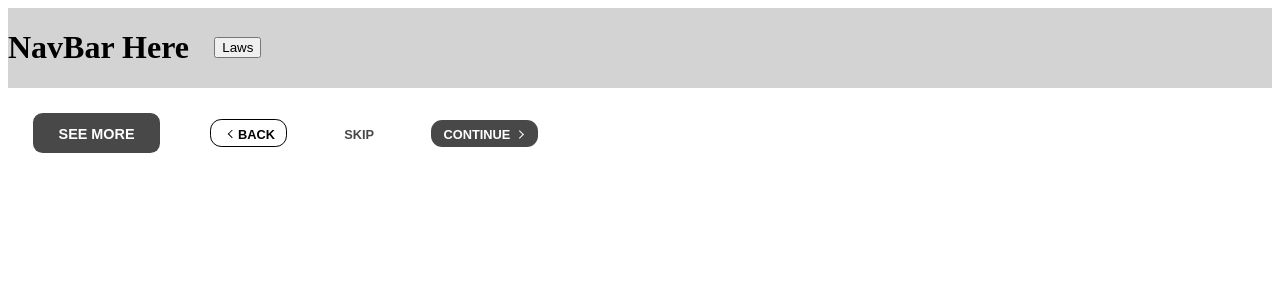
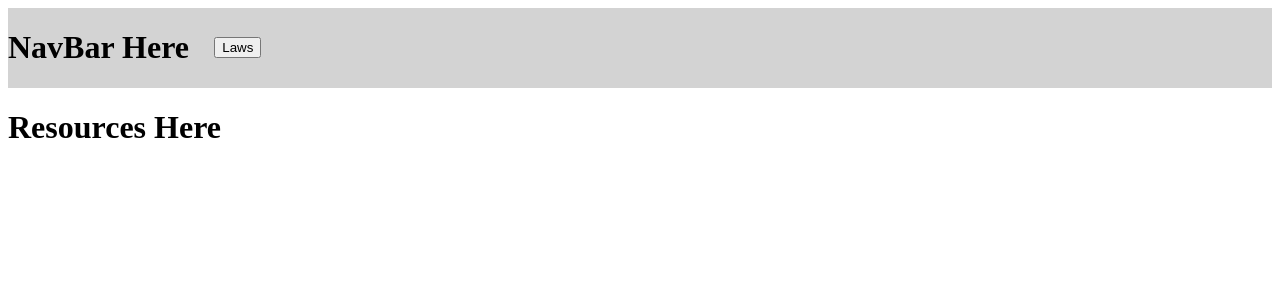
Before and after one commit to cornellh4i/earth-law-center, a React (Create React App) app in the folder client/: page /resources in a window 1280 px wide. Shown: the top 300 px of the page. Built offline with nearby package versions, Linux system fonts and the light colour scheme.

Commit message:
Adding template code for Resources Page and Template Filler Page

```diff
--- a/client/src/App.js
+++ b/client/src/App.js
@@ -4,7 +4,8 @@ import Landing from './pages/Landing/Landing';
 import LawsDisplay from './pages/LawsDisplay/LawsDisplay';
 import LettersDisplay from './pages/LettersDisplay/LettersDisplay';
 import NavBar from './components/NavBar/NavBar';
-import Button from './components/Button/Button.jsx';
+import ResourceDisplay from './pages/ResourceDisplay/ResourceDisplay';
+import TemplateFiller from './pages/TemplateFiller/TemplateFiller';
 
 const API_URL = process.env.REACT_APP_API;
 
@@ -28,32 +29,12 @@ function App() {
       <NavBar/>
       <Routes>
         {/* add logged in variables to each game page  */}
-        {/* <Route path='/landing' element={<Landing/>} />
+        <Route path='/' element={<Landing/>} />
         <Route path='/laws' element={<LawsDisplay/>} />
-        <Route path='/letters' element={<LettersDisplay/>} /> */}
-        <Route path='/button' element={<Button/>} />
+        <Route path='/letters' element={<LettersDisplay/>} />
+        <Route path='/resources' element={<ResourceDisplay/>} />
+        <Route path='/template-filler' element={<TemplateFiller/>} />
       </Routes>
-
-      {/* Edit this all to Button by passing in the props you create! */}
-      <Button
-      text="SEE MORE"
-      handleClick={()=>{console.log("clicked")}}
-      css="grey-large-btn" />
-
-      <Button
-      text="BACK"
-      handleClick={()=>{console.log("clicked")}}
-      css="back-btn" />
-
-      <Button
-      text="SKIP"
-      handleClick={()=>{console.log("clicked")}}
-      css="white-median-btn" />
-
-      <Button
-      text="CONTINUE"
-      handleClick={()=>{console.log("clicked")}}
-      css="continue-btn" />
 
     </Router>
   );
--- /dev/null
+++ b/client/src/pages/ResourceDisplay/ResourceDisplay.jsx
@@ -0,0 +1,15 @@
+import React from 'react';
+import './ResourceDisplay.css';
+// import Header from '../../components/Header/Header';
+
+/** Component for Resource Display Page */
+
+const ResourceDisplay = () => {
+  return (
+    <div>
+      {/* <Header/> */}
+      <h1>Resources Here</h1>
+    </div>
+  );
+};
+export default ResourceDisplay;
```
Also changed, not shown: client/src/pages/ResourceDisplay/ResourceDisplay.css (added).
